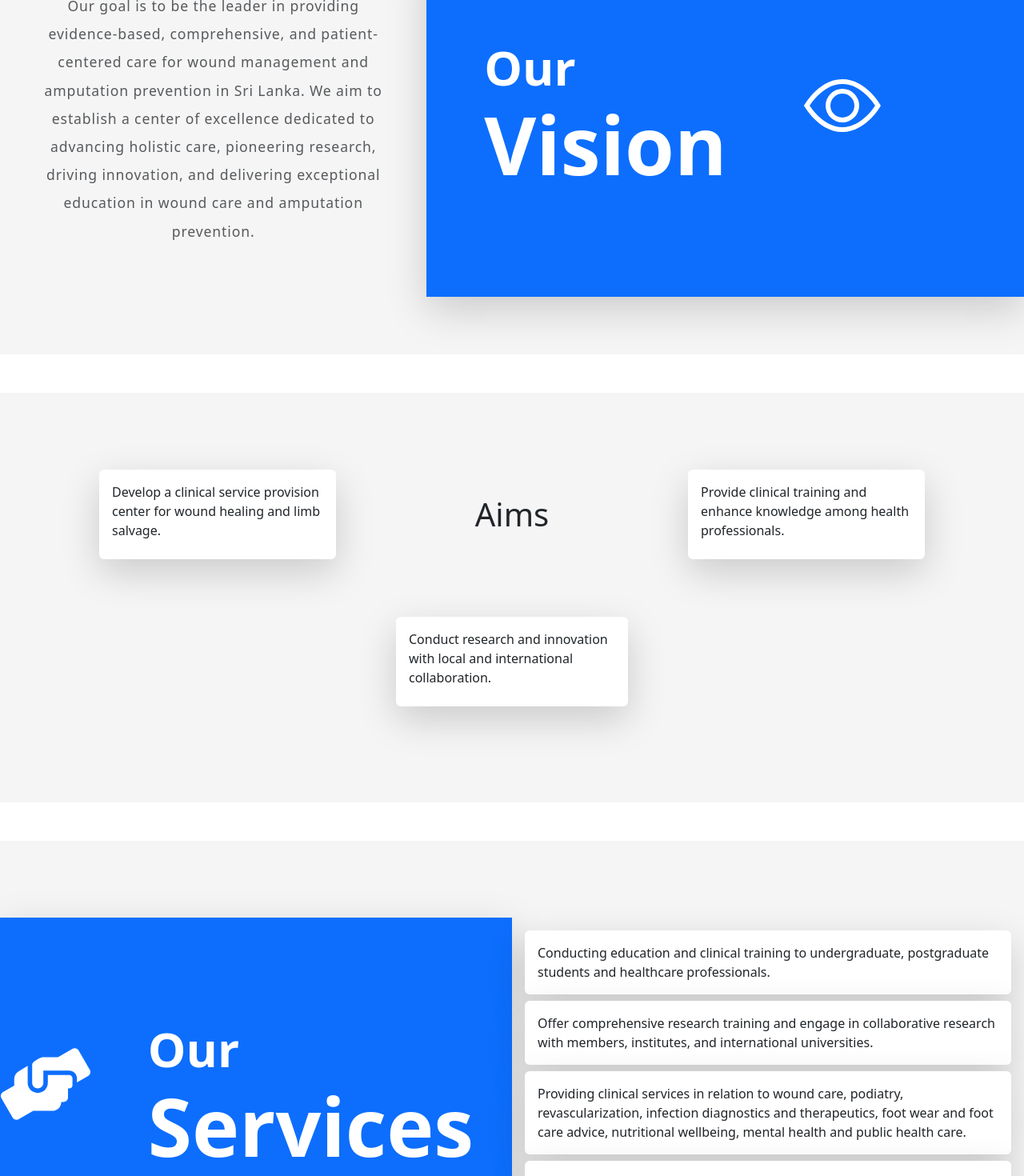
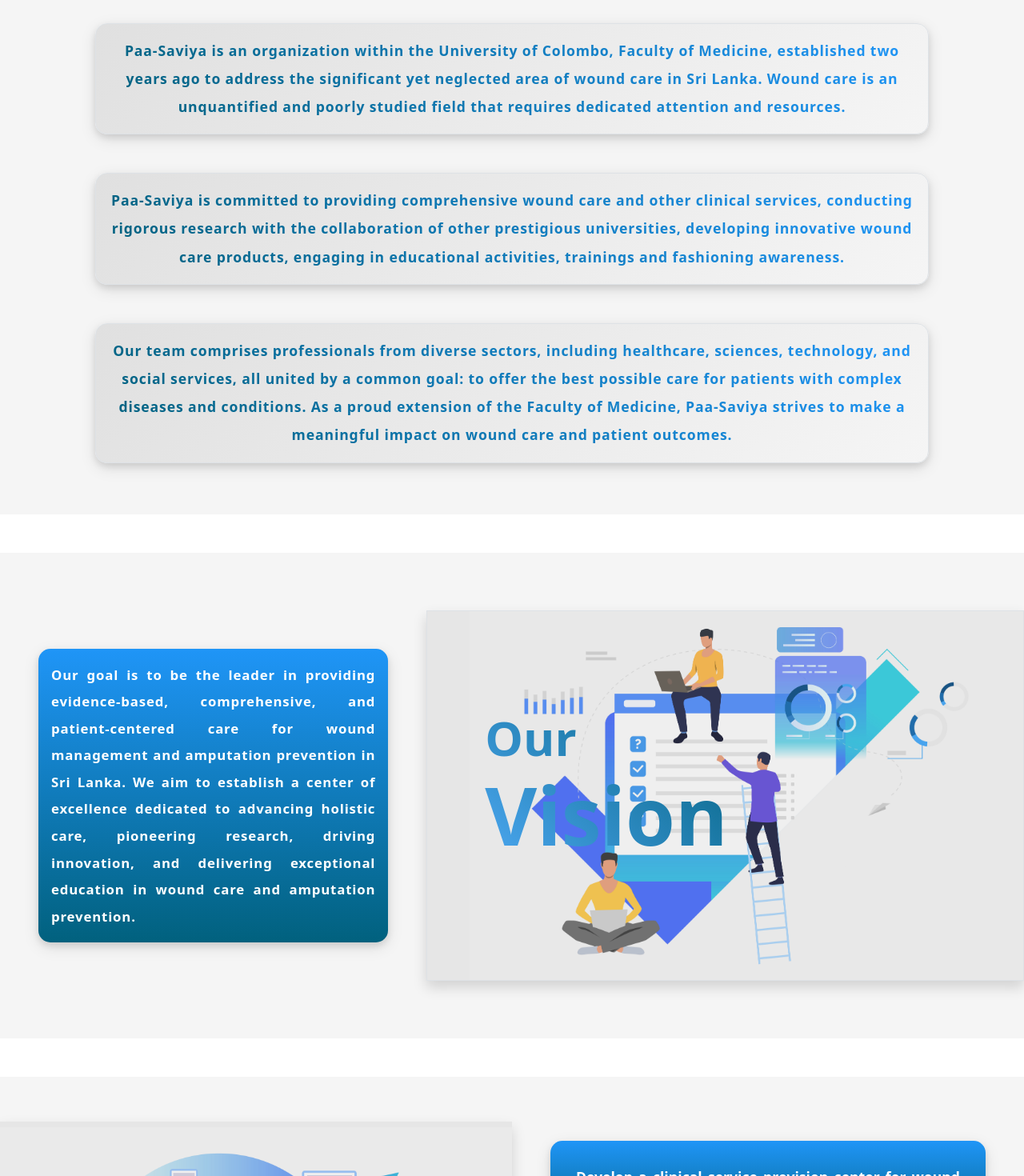
Before and after one commit to Hash-Perera/Paa-Saviya, a React (Vite) app in the folder frontend/: page /about-us in a window 1280 px wide. Shown: the part 280-1750 px from the top of the page at 80% size. Built offline with nearby package versions, Linux system fonts and the light colour scheme.

Commit message:
About us completed

```diff
--- a/frontend/src/pages/aboutUs.jsx
+++ b/frontend/src/pages/aboutUs.jsx
@@ -4,6 +4,7 @@
 import { BsEye } from "react-icons/bs";
 import { FaHandsHelping } from "react-icons/fa";
 import { useInView } from "react-intersection-observer";
+import "../styles/aboutUsPage.css";
 
 const AboutUs = () => {
   const { ref: firstSectionRef, inView: firstSectionInView } = useInView({
@@ -17,6 +18,11 @@
   });
 
   const { ref: thirdSectionRef, inView: thirdSectionInView } = useInView({
+    triggerOnce: true,
+    threshold: 0.1,
+  });
+
+  const { ref: fourthSectionRef, inView: fourthSectionInView } = useInView({
     triggerOnce: true,
     threshold: 0.1,
   });
@@ -57,126 +63,189 @@
 
   return (
     <>
+      {/* What is Paada Saviya section */}
       <div
-        style={{ marginTop: "150px" }}
-        className="container-fluid py-5 bg-gray"
+        style={{ marginTop: "100px" }}
+        className="container-fluid bg-gray pb-5"
       >
-        <div className="row justify-content-center my-4">
+        <div className="row mb-4">
+          <div className="col text-center">
+            <motion.h1
+              ref={firstSectionRef}
+              initial={{ opacity: 0, y: -100 }}
+              animate={firstSectionInView ? { opacity: 1, y: 0 } : {}}
+              transition={{ duration: 1.2 }}
+              style={{ fontSize: "4em" }}
+              className="vision-text font-weight-bold"
+            >
+              What is Paa-Saviya<span className="question-mark ml-3">?</span>
+            </motion.h1>
+          </div>
+        </div>
+        <div className="row">
+          <div className="col-md-10 mx-auto">
             <motion.div
               ref={firstSectionRef}
-            initial={{ opacity: 0, x: -300 }}
+              initial={{ opacity: 0, x: -500 }}
               animate={firstSectionInView ? { opacity: 1, x: 0 } : {}}
-            transition={{ duration: 1.2 }}
-            className="col p-5"
+              transition={{ duration: 2 }}
+              className="custom-card-2 card border mb-5"
             >
+              <div className="card-body">
                 <p
                   style={{
-                lineHeight: "2",
+                    lineHeight: 2,
                     letterSpacing: "0.05em",
                     fontSize: "1.1em",
                   }}
-              className="text-center text-muted"
+                  className="card-title m-0 text-center vision-text font-weight-bold"
                 >
-              Our goal is to be the leader in providing evidence-based,
-              comprehensive, and patient-centered care for wound management and
-              amputation prevention in Sri Lanka. We aim to establish a center
-              of excellence dedicated to advancing holistic care, pioneering
-              research, driving innovation, and delivering exceptional education
-              in wound care and amputation prevention.
+                  Paa-Saviya is an organization within the University of
+                  Colombo, Faculty of Medicine, established two years ago to
+                  address the significant yet neglected area of wound care in
+                  Sri Lanka. Wound care is an unquantified and poorly studied
+                  field that requires dedicated attention and resources.
                 </p>
+              </div>
             </motion.div>
 
             <motion.div
               ref={firstSectionRef}
+              initial={{ opacity: 0, x: 500 }}
+              animate={firstSectionInView ? { opacity: 1, x: 0 } : {}}
+              transition={{ duration: 2 }}
+              className="custom-card-2 card border mb-5"
+            >
+              <div className="card-body">
+                <p
+                  style={{
+                    lineHeight: 2,
+                    letterSpacing: "0.05em",
+                    fontSize: "1.1em",
+                  }}
+                  className="card-title m-0 text-center vision-text font-weight-bold"
+                >
+                  Paa-Saviya is committed to providing comprehensive wound care
+                  and other clinical services, conducting rigorous research with
+                  the collaboration of other prestigious universities,
+                  developing innovative wound care products, engaging in
+                  educational activities, trainings and fashioning awareness.
+                </p>
+              </div>
+            </motion.div>
+            <motion.div
+              ref={fourthSectionRef}
+              initial={{ opacity: 0, x: -500 }}
+              animate={fourthSectionInView ? { opacity: 1, x: 0 } : {}}
+              transition={{ duration: 2 }}
+              className="custom-card-2 card border mb-3"
+            >
+              <div className="card-body">
+                <p
+                  style={{
+                    lineHeight: 2,
+                    letterSpacing: "0.05em",
+                    fontSize: "1.1em",
+                  }}
+                  className="card-title m-0 text-center vision-text font-weight-bold"
+                >
+                  Our team comprises professionals from diverse sectors,
+                  including healthcare, sciences, technology, and social
+                  services, all united by a common goal: to offer the best
+                  possible care for patients with complex diseases and
+                  conditions. As a proud extension of the Faculty of Medicine,
+                  Paa-Saviya strives to make a meaningful impact on wound care
+                  and patient outcomes.
+                </p>
+              </div>
+            </motion.div>
+          </div>
+        </div>
+      </div>
+
+      {/* Our vision section */}
+      <div className="container-fluid py-5 bg-gray my-5">
+        <div className="row justify-content-center my-4">
+          <motion.div
+            ref={secondSectionRef}
+            initial={{ opacity: 0, x: -300 }}
+            animate={secondSectionInView ? { opacity: 1, x: 0 } : {}}
+            transition={{ duration: 1.2 }}
+            className="col-md-5 p-5"
+          >
+            <div className="custom-card card border-0">
+              <div className="card-body">
+                <p
+                  style={{
+                    lineHeight: 2,
+                    letterSpacing: "0.05em",
+                    fontSize: "1.05em",
+                  }}
+                  className="card-title m-0 text-justify"
+                >
+                  Our goal is to be the leader in providing evidence-based,
+                  comprehensive, and patient-centered care for wound management
+                  and amputation prevention in Sri Lanka. We aim to establish a
+                  center of excellence dedicated to advancing holistic care,
+                  pioneering research, driving innovation, and delivering
+                  exceptional education in wound care and amputation prevention.
+                </p>
+              </div>
+            </div>
+          </motion.div>
+
+          <motion.div
+            ref={secondSectionRef}
             initial={{ opacity: 0, x: 300 }}
-            animate={firstSectionInView ? { opacity: 1, x: 0 } : {}}
+            animate={secondSectionInView ? { opacity: 1, x: 0 } : {}}
             transition={{ duration: 1.2 }}
-            className="col-md-7 ml-auto px-5 py-3 bg-primary text-white shadow-lg d-flex align-items-center"
+            className="col-md-7 border ml-auto px-5 py-3 text-white shadow d-flex align-items-center bg-image-vision"
           >
-            <div className="ml-4">
-              <h1 className="font-weight-bold mb-4">
+            <div className="bg-overlay"></div>
+            <div className="ml-4" style={{ zIndex: 2 }}>
+              <h1 className="font-weight-bold mb-4 vision-text">
                 <div style={{ display: "flex", flexDirection: "column" }}>
-                  <span style={{ fontSize: "1.5em" }}>Our</span>
-                  <span style={{ fontSize: "2.5em" }}>Vision</span>
+                  <span className="main-title" style={{ fontSize: "1.5em" }}>
+                    Our
+                  </span>
+                  <span className="sub-title" style={{ fontSize: "2.5em" }}>
+                    Vision
+                  </span>
                 </div>
               </h1>
-            </div>
-            <div className="ml-5 px-5">
-              <BsEye style={{ fontSize: "6em", marginBottom: "0.5em" }} />
             </div>
           </motion.div>
         </div>
       </div>
 
-      <div className="container-fluid py-5 bg-gray my-5">
+      {/* Our Aims section */}
+      <div className="container-fluid my-5 py-2 bg-gray">
+        <div className="row justify-content-center my-5 h-100">
           <motion.div
-          className="row justify-content-center align-items-center my-5"
-          variants={container}
-          initial="hidden"
-          animate={secondSectionInView ? "visible" : "hidden"}
-          ref={secondSectionRef}
-        >
-          <motion.div className="col-md-3 mb-4 ml-5" variants={item}>
-            <div className="card shadow-lg border-0">
-              <div className="card-body">
-                <p className="card-title">
-                  Develop a clinical service provision center for wound healing
-                  and limb salvage.
-                </p>
-              </div>
-            </div>
-          </motion.div>
-          <motion.div className="col-md-3 mb-4 mx-5" variants={item}>
-            <div className="card border-0 bg-gray">
-              <div className="card-body d-flex flex-column align-items-center">
-                <h1 className="card-title my-auto">Aims</h1>
-              </div>
-            </div>
-          </motion.div>
-          <motion.div className="col-md-3 mb-4 mr-5" variants={item}>
-            <div className="card shadow-lg border-0">
-              <div className="card-body">
-                <p className="card-title">
-                  Provide clinical training and enhance knowledge among health
-                  professionals.
-                </p>
-              </div>
-            </div>
-          </motion.div>
-          <div className="row justify-content-center mt-5">
-            <motion.div className="col-md-3 mb-4 mx-auto" variants={item}>
-              <div className="card shadow-lg border-0">
-                <div className="card-body">
-                  <p className="card-title">
-                    Conduct research and innovation with local and international
-                    collaboration.
-                  </p>
-                </div>
-              </div>
-            </motion.div>
-          </div>
-        </motion.div>
-      </div>
-
-      <div className="container-fluid py-5 bg-gray">
-        <div className="row justify-content-center my-5">
-          <motion.div
+            style={{ minHeight: "55vh" }}
             ref={thirdSectionRef}
             initial={{ opacity: 0, x: -300 }}
             animate={thirdSectionInView ? { opacity: 1, x: 0 } : {}}
             transition={{ duration: 1.2 }}
-            className="col-md-6 ml-auto px-5 py-3 bg-primary text-white shadow-lg d-flex align-items-center justify-content-end"
+            className="col-md-6 ml-auto py-3 b text-white shadow d-flex align-items-center justify-content-end bg-image-aims"
           >
-            <div className="ml-5 px-5">
-              <FaHandsHelping
-                style={{ fontSize: "7em", marginBottom: "0.5em" }}
-              />
-            </div>
+            <div className="bg-overlay" style={{ zIndex: 2 }}></div>
+
             <div className="ml-4">
-              <h1 className="font-weight-bold mb-4">
+              <h1 className="mb-4 vision-text">
                 <div style={{ display: "flex", flexDirection: "column" }}>
-                  <span style={{ fontSize: "1.5em" }}>Our</span>
-                  <span style={{ fontSize: "2.5em" }}>Services</span>
+                  <span
+                    className="main-title font-weight-bold"
+                    style={{ fontSize: "1.5em" }}
+                  >
+                    Our
+                  </span>
+                  <span
+                    className="sub-title font-weight-bold"
+                    style={{ fontSize: "2.5em" }}
+                  >
+                    Aims
+                  </span>
                 </div>
               </h1>
             </div>
@@ -185,57 +254,41 @@
             initial="hidden"
             animate={thirdSectionInView ? "visible" : "hidden"}
             variants={thirdContainer}
-            className="col-md-6 p-3"
+            className="col-md-6 py-4 px-5 d-flex flex-column justify-content-between"
             ref={thirdSectionRef}
           >
             <motion.div
               variants={thirdContainerItem}
-              className="card shadow-lg border-0 mb-2"
+              className="custom-card card border-0 m-0"
             >
-              <div className="card-body">
-                <p className="card-title m-0">
-                  Conducting education and clinical training to undergraduate,
-                  postgraduate students and healthcare professionals.
-                </p>
-              </div>
-            </motion.div>
-            <motion.div
-              variants={thirdContainerItem}
-              className="card shadow-lg border-0 mb-2"
-            >
-              <div className="card-body">
-                <p className="card-title m-0">
-                  Offer comprehensive research training and engage in
-                  collaborative research with members, institutes, and
-                  international universities.
+              <div className="card-body m-3">
+                <p className="card-title m-0 text-justify">
+                  Develop a clinical service provision center for wound healing
+                  and limb salvage.
                 </p>
               </div>
             </motion.div>
 
             <motion.div
               variants={thirdContainerItem}
-              className="card shadow-lg border-0 mb-2"
+              className="custom-card card border-0"
             >
               <div className="card-body">
-                <p className="card-title m-0">
-                  Providing clinical services in relation to wound care,
-                  podiatry, revascularization, infection diagnostics and
-                  therapeutics, foot wear and foot care advice, nutritional
-                  wellbeing, mental health and public health care.
+                <p className="card-title m-0 text-justify">
+                  Provide clinical training and enhance knowledge among health
+                  professionals.
                 </p>
               </div>
             </motion.div>
             <motion.div
               variants={thirdContainerItem}
-              className="card shadow-lg border-0 mb-2"
+              className="custom-card card border-0"
             >
               <div className="card-body">
-                <p className="card-title m-0">Diagnostic services</p>
-                <ul>
-                  <li>Non invasive and invasive perfusion assessment</li>
-                  <li>Infection diagnostics</li>
-                  <li>Biomechanical assessment of the foot</li>
-                </ul>
+                <p className="card-title m-0 text-justify">
+                  Conduct research and innovation with local and international
+                  collaboration
+                </p>
               </div>
             </motion.div>
           </motion.div>
--- /dev/null
+++ b/frontend/src/styles/aboutUsPage.css
@@ -0,0 +1,113 @@
+.bg-image-vision {
+    background-image: url('../assets/images/projects/vision_01.jpg');
+    /* Update the path to your image */
+    background-size: contain;
+    background-position: right;
+    position: relative;
+    background-repeat: no-repeat;
+}
+
+.bg-image-aims {
+    background-image: url('../assets/images/projects/vision_02.jpg');
+    /* Update the path to your image */
+    background-size: contain;
+    background-position: left;
+    position: relative;
+    background-repeat: no-repeat;
+}
+
+.bg-overlay {
+    position: absolute;
+    top: 0;
+    left: 0;
+    width: 100%;
+    height: 100%;
+    background-color: rgba(0, 0, 0, 0.062);
+    /* Adjust the overlay color and opacity */
+    z-index: 1;
+}
+
+.vision-text {
+    background-image: linear-gradient(45deg, #4ca7f1, #01617e);
+    -webkit-background-clip: text;
+    color: transparent;
+    display: flex;
+        align-items: center;
+        justify-content: center;
+
+}
+
+.vision-text .sub-title {
+    font-size: 1.5em;
+}
+
+.vision-text .main-title {
+    font-size: 2.5em;
+}
+
+.vision-paragraph{
+    background-image: linear-gradient(240deg,#1f95f7,
+        #01617e);
+    -webkit-background-clip: text;
+    color: transparent;
+
+
+}
+
+
+.custom-card {
+    background-image: linear-gradient(180deg, #1f95f7,
+                #01617e);
+
+    border-radius: 15px;
+    /* Rounded corners */
+    box-shadow: 0 4px 8px rgba(0, 0, 0, 0.1), 0 6px 20px rgba(0, 0, 0, 0.1);
+    /* 3D shadow effect */
+
+}
+
+
+.custom-card .card-body {
+    color : white
+    /* Custom padding */
+}
+
+.custom-card .card-title {
+    font-size: 1.1em;
+    /* Slightly larger font size */
+    color: #ffffff;
+    font-weight: bold;
+    /* Darker text color */
+}
+
+
+.custom-card-2 {
+    background: linear-gradient(135deg, #e0e0e0, #f5f5f5);
+        /* Gray gradient background */
+
+    border-radius: 15px;
+    /* Rounded corners */
+box-shadow: 0 4px 8px rgba(0, 0, 0, 0.1), 0 6px 20px rgba(0, 0, 0, 0.1);
+
+}
+
+
+
+.custom-card-2 .card-title {
+    font-size: 1.1em;
+    /* Slightly larger font size */
+ background-image: linear-gradient(240deg,#1f95f7,#01617e);
+    -webkit-background-clip: text;
+    color: transparent;    font-weight: bold;
+    /* Darker text color */
+}
+
+.question-mark {
+    font-size: 2.3em;
+    /* Slightly larger font size */
+    font-weight: bold;
+    background: linear-gradient(135deg, #ff7300, #ffcc00);
+    /* Orange gradient background */
+    -webkit-background-clip: text;
+    color: transparent;
+}
```
Also changed, not shown: frontend/src/assets/images/projects/vision_01.jpg (added), frontend/src/assets/images/projects/vision_02.jpg (added). Lines whose indentation alone changed are shown as unchanged.
